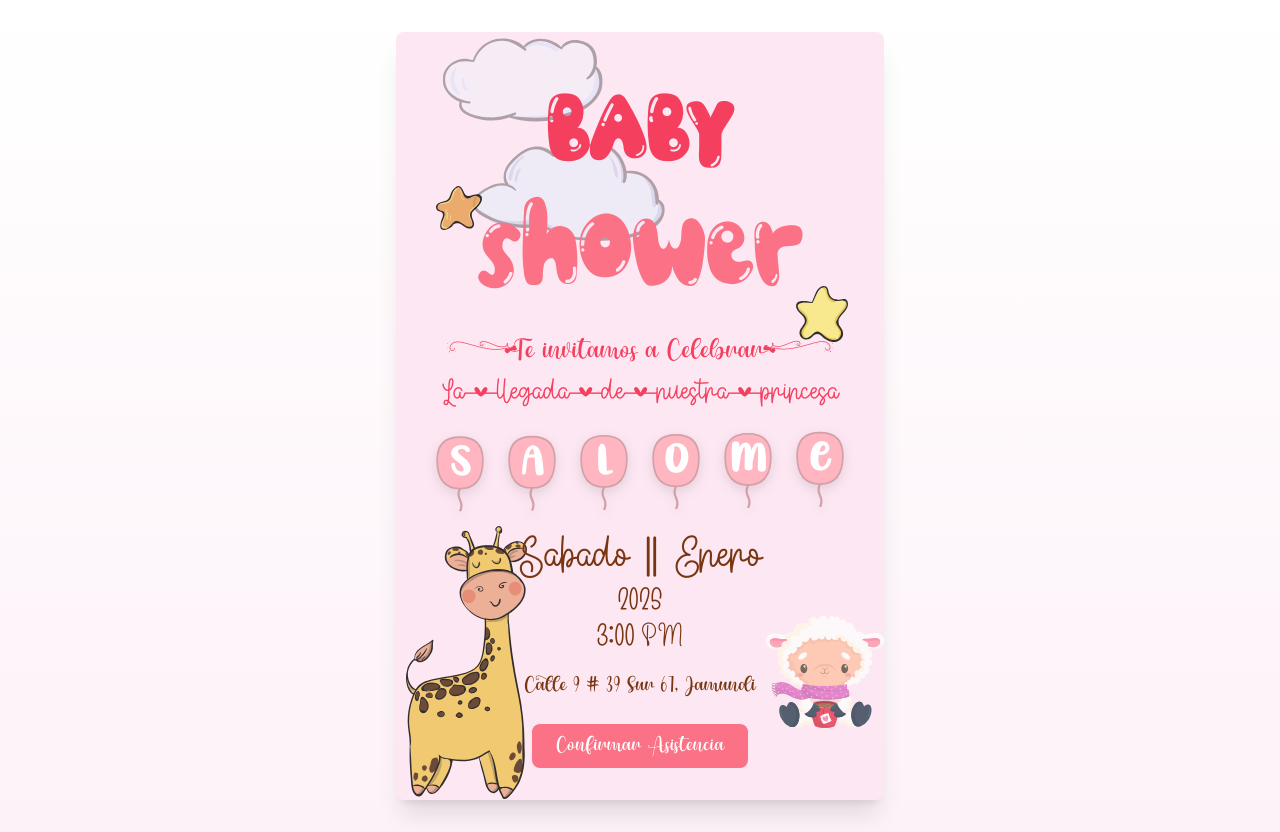
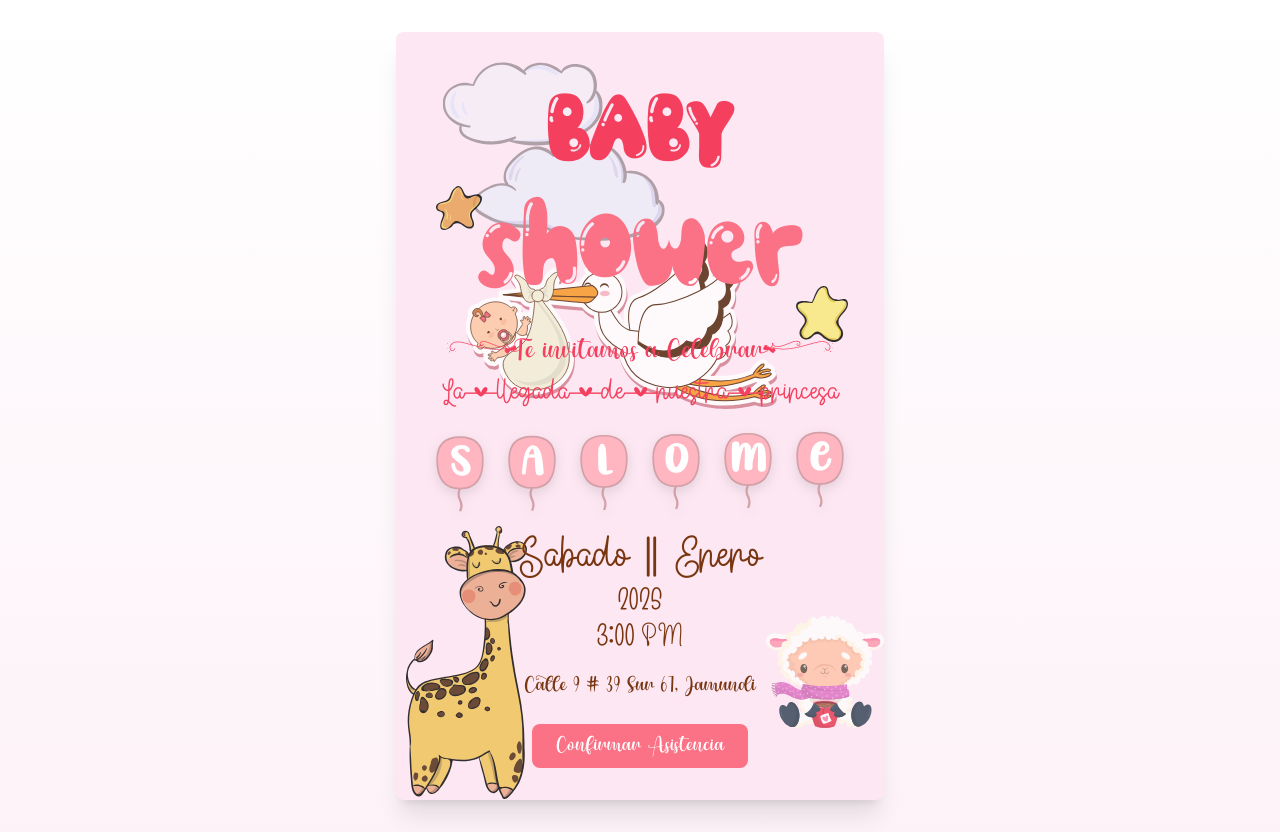
Before and after one commit to edison-enriquez/baby-shower-invitation, a Next.js app: page / in a window 1280 px wide. Built offline with nearby package versions, Linux system fonts and the light colour scheme.

Commit message:
update image stork

```diff
--- a/src/app/page.js
+++ b/src/app/page.js
@@ -53,7 +53,12 @@ const BalloonName = ({ name }) => (
 
 const MainInvitation = () => (
   <div className="bg-pink-100 backdrop-blur-sm p-8 text-center space-y-6 shadow-xl rounded-lg max-w-lg mx-auto">
-    {/* Jirafa draggable */}
+    <DraggableBackgroundImage
+      src="/images/stork.svg"
+      alt="stork"
+      style={{ width: '300px', height: '300px' }}
+      defaultPosition={{ x: 70, y: 200 }}
+    />
 
     {/* Nube 1 */}
     <MovingCloud
```
Also changed, not shown: public/images/stork.svg (added).
